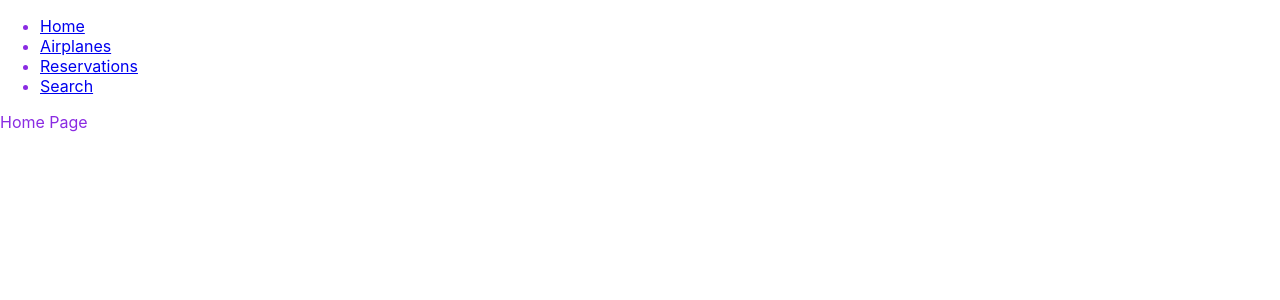
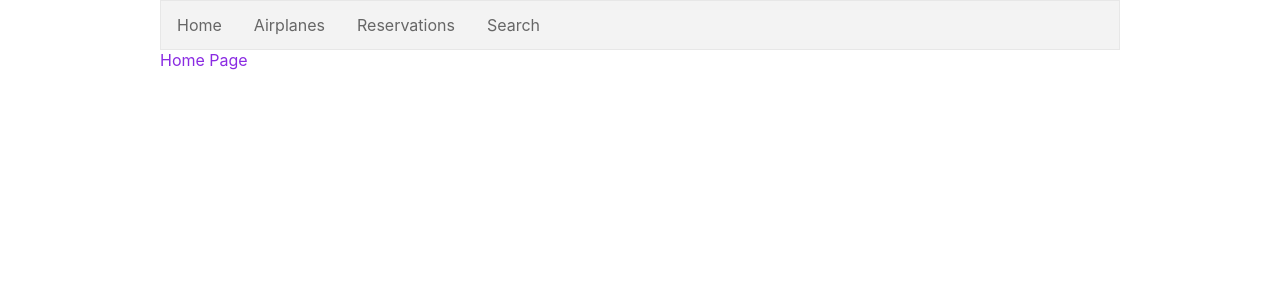
Before and after one commit to DaniiBlack/react-burning-airlines, a React (Create React App) app: page / in a window 1280 px wide. Shown: the top 300 px of the page. Built offline with nearby package versions, Linux system fonts and the light colour scheme.

Commit message:
moved Router and Switch stuff from App.js to Nav.jsx to keep it all together in one place. also styled the nav

```diff
--- a/src/components/App.jsx
+++ b/src/components/App.jsx
@@ -1,44 +1,14 @@
 import React from "react";
-import {
-  BrowserRouter as Router,
-  Switch,
-  Route,
-} from "react-router-dom";
 import '../css/app.css';
-import Airplanes from './Airplanes.jsx';
-import Reservations from './Reservations.jsx';
-import Flights from './Flights.jsx';
-import Flight from './Flight.jsx';
-import Search from './Search.jsx';
-import Nav from './Nav.jsx';
+
+import Nav from './Nav';
+import Flight from './Flight';
 
 function App() {
   return (
-    <Router>
-      <div className="App">
-        <Nav />
-        <Switch>
-          <Route path="/Search">
-            <Search />
-          </Route>
-          <Route path="/Airplanes">
-            <Airplanes />
-          </Route>
-          <Route path="/Reservations">
-            <Reservations />
-          </Route>
-          <Route path="/Flights">
-            <Flights />
-          </Route>
-          <Route path="/Flight">
-            <Flight />
-          </Route>
-          <Route path="/">
-            <div> Home Page </div>
-          </Route>
-        </Switch>
-      </div>
-    </Router>
+    <div>
+      <Nav/>
+    </div>
   );
 }
 
--- a/src/components/Nav.jsx
+++ b/src/components/Nav.jsx
@@ -1,8 +1,21 @@
 import React from "react";
-import { Link } from "react-router-dom";
+import {
+  BrowserRouter as Router,
+  Switch,
+  Route,
+  Link,
+} from "react-router-dom";
+
+import Airplanes from './Airplanes.jsx';
+import Reservations from './Reservations.jsx';
+import Flights from './Flights.jsx';
+import Flight from './Flight.jsx';
+import Search from './Search.jsx';
 
 function Nav() {
-    return(
+  return(
+    <Router>
+      <div className="App">
         <nav className="App-nav">
             <ul>
               <li>
@@ -19,7 +32,30 @@ function Nav() {
               </li>
             </ul>
         </nav>
-    );
+
+        <Switch>
+          <Route path="/Search">
+            <Search />
+          </Route>
+          <Route path="/Airplanes">
+            <Airplanes />
+          </Route>
+          <Route path="/Reservations">
+            <Reservations />
+          </Route>
+          <Route path="/Flights">
+            <Flights />
+          </Route>
+          <Route path="/Flight">
+            <Flight />
+          </Route>
+          <Route path="/">
+            <div> Home Page </div>
+          </Route>
+        </Switch>
+      </div>
+    </Router>
+  );
 }
 
 export default Nav;
--- a/src/index.css
+++ b/src/index.css
@@ -1,5 +1,6 @@
 body {
-  margin: 0;
+  margin: 0 auto;
+  max-width: 960px;
   font-family: -apple-system, BlinkMacSystemFont, 'Segoe UI', 'Roboto', 'Oxygen',
     'Ubuntu', 'Cantarell', 'Fira Sans', 'Droid Sans', 'Helvetica Neue',
     sans-serif;
@@ -7,6 +8,30 @@ body {
   -moz-osx-font-smoothing: grayscale;
 }
 
+nav ul {
+  list-style-type: none;
+  margin: 0;
+  padding: 0;
+  border: 1px solid #e7e7e7;
+  background-color: #f3f3f3;
+}
+
+li {
+  display: inline-block;
+}
+
+li a {
+  display: block;
+  color: #666;
+  text-align: center;
+  padding: 14px 16px;
+  text-decoration: none;
+}
+
+li a:hover {
+  background-color: #ddd;
+}
+
 code {
   font-family: source-code-pro, Menlo, Monaco, Consolas, 'Courier New',
     monospace;
```
